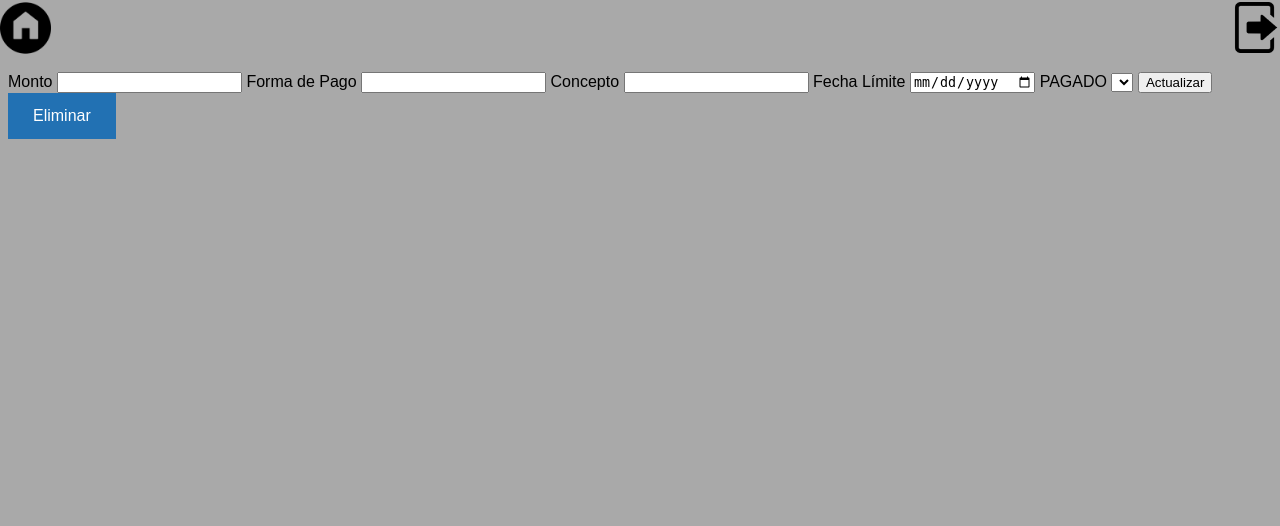
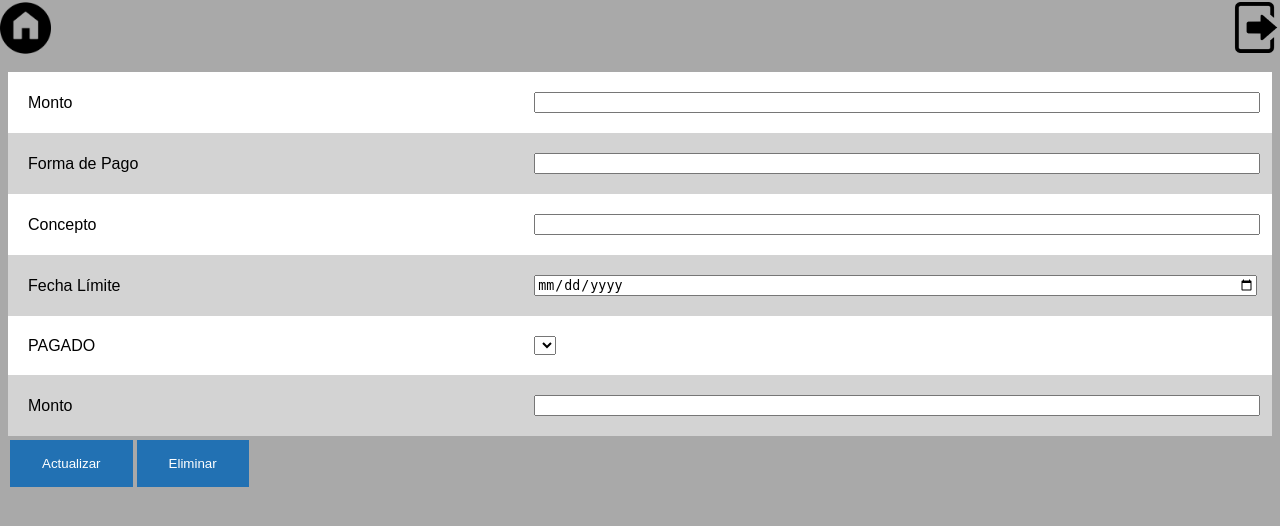
Before and after one commit to Rodolfohp96/CFCA, a Flask app: page /alumno/1/editar_adeudo/1 in a window 1280 px wide. Shown: the top 526 px of the page. Run offline with Flask 2, Linux system fonts and the light colour scheme; the visitor is signed in with stand-in values (Sample User, id 1); data that the repository does not hold is empty; some libraries are stand-ins or nearby versions.

Commit message:
editalumnocss

```diff
--- a/static/css/styles.css
+++ b/static/css/styles.css
@@ -161,3 +161,18 @@ top: 2px;
 #tablaadeudo{
     margin-top: 10px;
 }
+
+
+#botonactualizar{
+    background-color: #2271b3;
+     border: none;
+     color: white;
+     padding: 16px 32px;
+     text-decoration: none;
+     margin: 4px 2px;
+     cursor: pointer;
+       float: left
+   }
+   input{
+       width: 100%;
+   }
--- a/templates/edit_adeudo.html
+++ b/templates/edit_adeudo.html
@@ -1,16 +1,26 @@
 {% extends "layout.html" %}
 {% block body %}
 <form action="/actualizar_adeudo/{{info.data.0}}" method="POST">
-        <label>Monto</label>
-        <input type="text" name="monto" value="{{info.data.1}}">
-        <label>Forma de Pago</label>
-        <input type="text" name="metodo" value="{{info.data.2}}">
-        <label>Concepto</label>
-        <input type="text" name="concepto" value="{{info.data.3}}">
-        <label>Fecha Límite</label>
-        <input type="date" name="fechalimite" value="{{info.data.4}}">
-        <label>PAGADO</label>
-        <select id="pagadoselect" name="pagado">
+    <table>
+   <tr>
+       <td>Monto</td>
+       <td><input type="text" name="monto" value="{{info.data.1}}"></td>
+   </tr>
+   <tr>
+       <td>Forma de Pago</td>
+       <td><input type="text" name="metodo" value="{{info.data.2}}"></td>
+   </tr>
+   <tr>
+       <td>Concepto</td>
+       <td><input type="text" name="concepto" value="{{info.data.3}}"></td>
+   </tr>
+   <tr>
+       <td>Fecha Límite</td>
+       <td><input type="date" name="fechalimite" value="{{info.data.4}}"></td>
+   </tr>
+   <tr>
+       <td>PAGADO</td>
+       <td><select id="pagadoselect" name="pagado">
  {% if info.data.5 == 0 %}
  <option value="0" selected="selected">Sin pagar</option>
  <option value="1">Pagado</option>
@@ -19,8 +29,15 @@
  <option value="0" >Sin pagar</option>
  <option value="1" selected="selected">Pagado</option>
  {% endif %}
-        </select>
-        <button type="submit">Actualizar</button>
+</select></td>
+   </tr>
+   <tr>
+       <td>Monto</td>
+       <td><input type="text" name="monto" value="{{info.data.1}}"></td>
+   </tr>
+</table>
+
+<button type="submit" id="botonactualizar">Actualizar</button>
  </form>
-    <a href='/alumno/{{ info.aid }}/eliminar_adeudo/{{ info.data.0 }}'>Eliminar</a>
+ <button href='/alumno/{{ info.aid }}/eliminar_adeudo/{{ info.data.0 }}' id="botonactualizar">Eliminar</button>
 {% endblock %}
```
Lines whose indentation alone changed are shown as unchanged.
